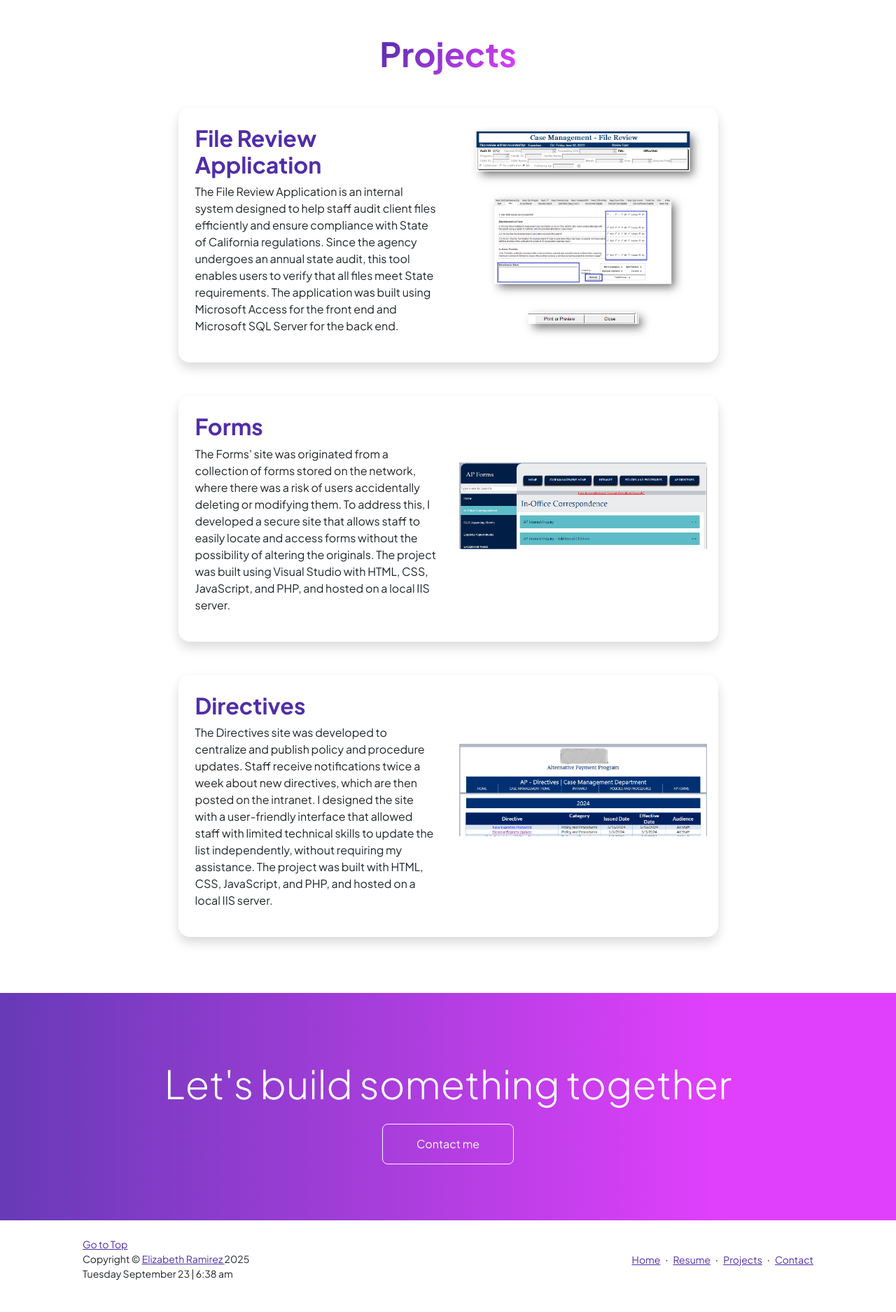
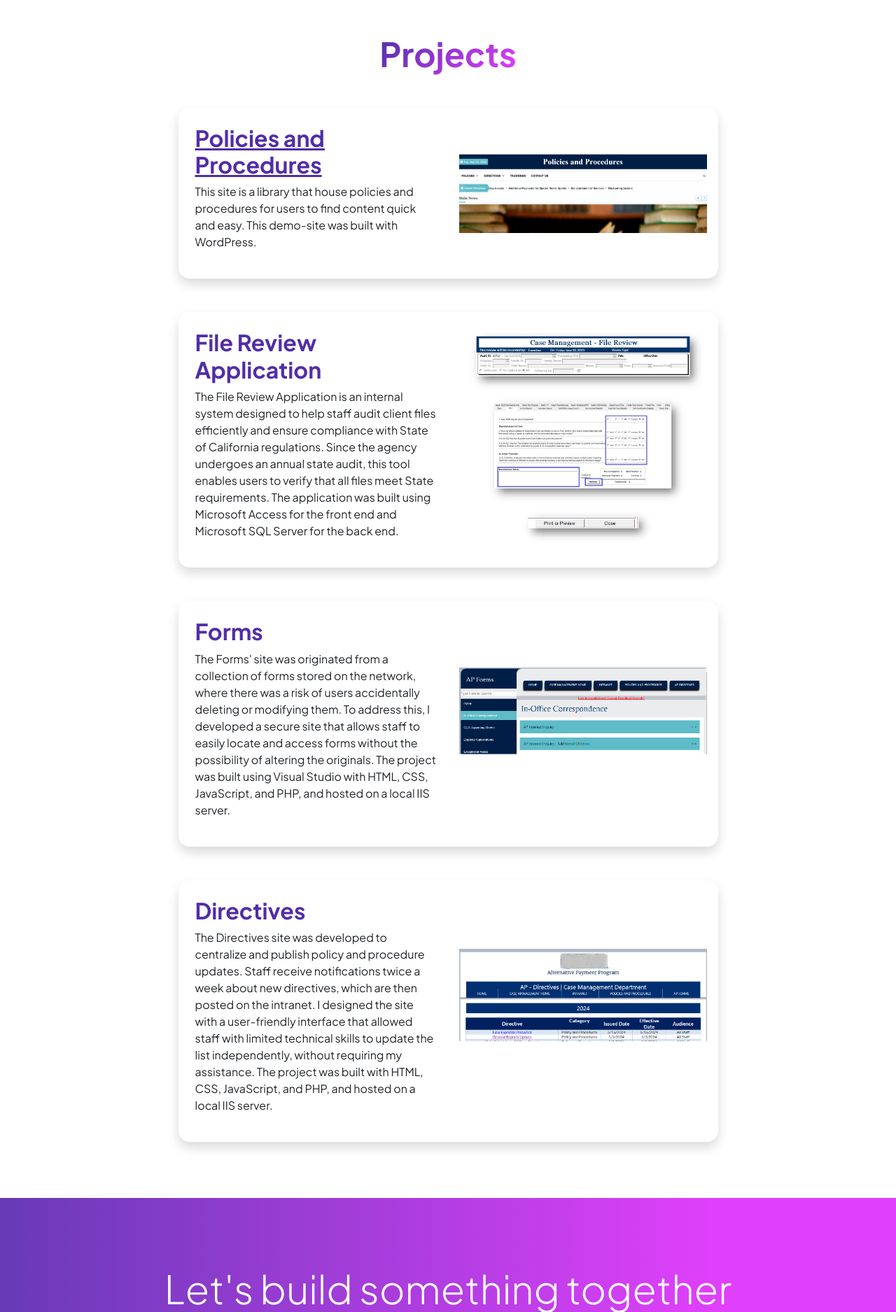
Before and after one commit to sugardressed/Elizabeth-Profile, a PHP site: page /projects.php in a window 1280 px wide. Shown: the part 72-1947 px from the top of the page at 70% size. Before the commit the page ends 1901 px from the top, so only its background shows below. Run offline with PHP 8.4, Linux system fonts and the light colour scheme; some libraries are stand-ins or nearby versions.

Commit message:
Added WordPress Demo in Projects

```diff
--- a/projects.php
+++ b/projects.php
@@ -11,7 +11,19 @@ include('templates/header.php');
         </div>
         <div class="row gx-5 justify-content-center">
             <div class="col-lg-11 col-xl-9 col-xxl-12">
-                <!-- Project Card 1-->
+            <!-- Project Card Policies and Procedures-->
+                <div class="card overflow-hidden shadow rounded-4 border-0 mb-5">
+                    <div class="card-body p-0">
+                        <div class="d-flex align-items-center">
+                            <div class="p-5">
+                                <h2 class="fw-bolder"><a href="http://pp.xugarsoft.com/" target="new" alternative="Policy and Procedures Site">Policies and Procedures</a></h2>
+                                <p>This site is a library that house policies and procedures for users to find content quick and easy. This demo-site was built with WordPress.</p>
+                            </div>
+                            <img class="img-fluid" src="./assets/images/PPScreen.png" alt="Policies and Procedures Site" />
+                        </div>
+                    </div>
+                </div>
+            <!-- Project Card File Review Application-->
                 <div class="card overflow-hidden shadow rounded-4 border-0 mb-5">
                     <div class="card-body p-0">
                         <div class="d-flex align-items-center">
@@ -23,7 +35,7 @@ include('templates/header.php');
                         </div>
                     </div>
                 </div>
-                <!-- Project Card 2-->
+                <!-- Project Card Forms-->
                 <div class="card overflow-hidden shadow rounded-4 border-0 mb-5">
                     <div class="card-body p-0">
                         <div class="d-flex align-items-center">
@@ -35,7 +47,7 @@ include('templates/header.php');
                         </div>
                     </div>
                 </div>
-                <!-- Project Card 3-->
+                <!-- Project Directives-->
                 <div class="card overflow-hidden shadow rounded-4 border-0">
                     <div class="card-body p-0">
                         <div class="d-flex align-items-center">
```
Also changed, not shown: assets/images/PPScreen.png (added).
